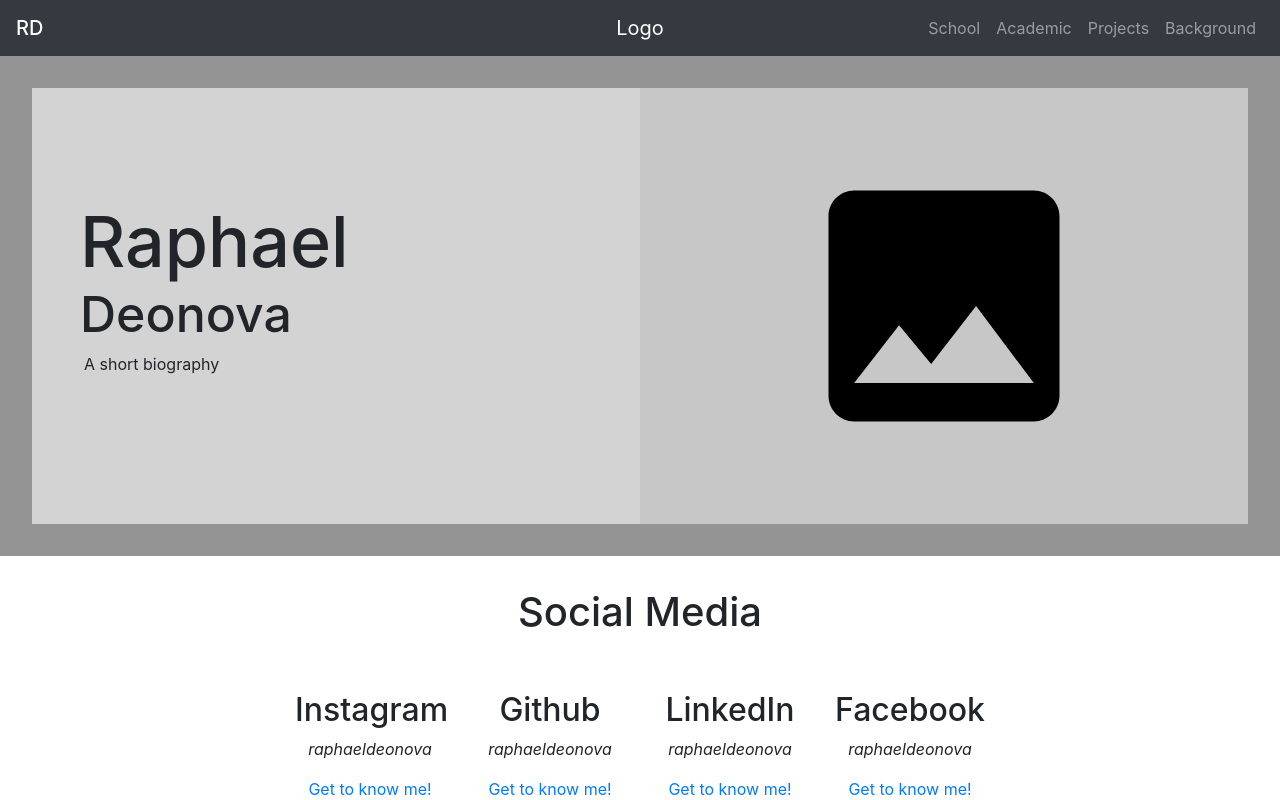
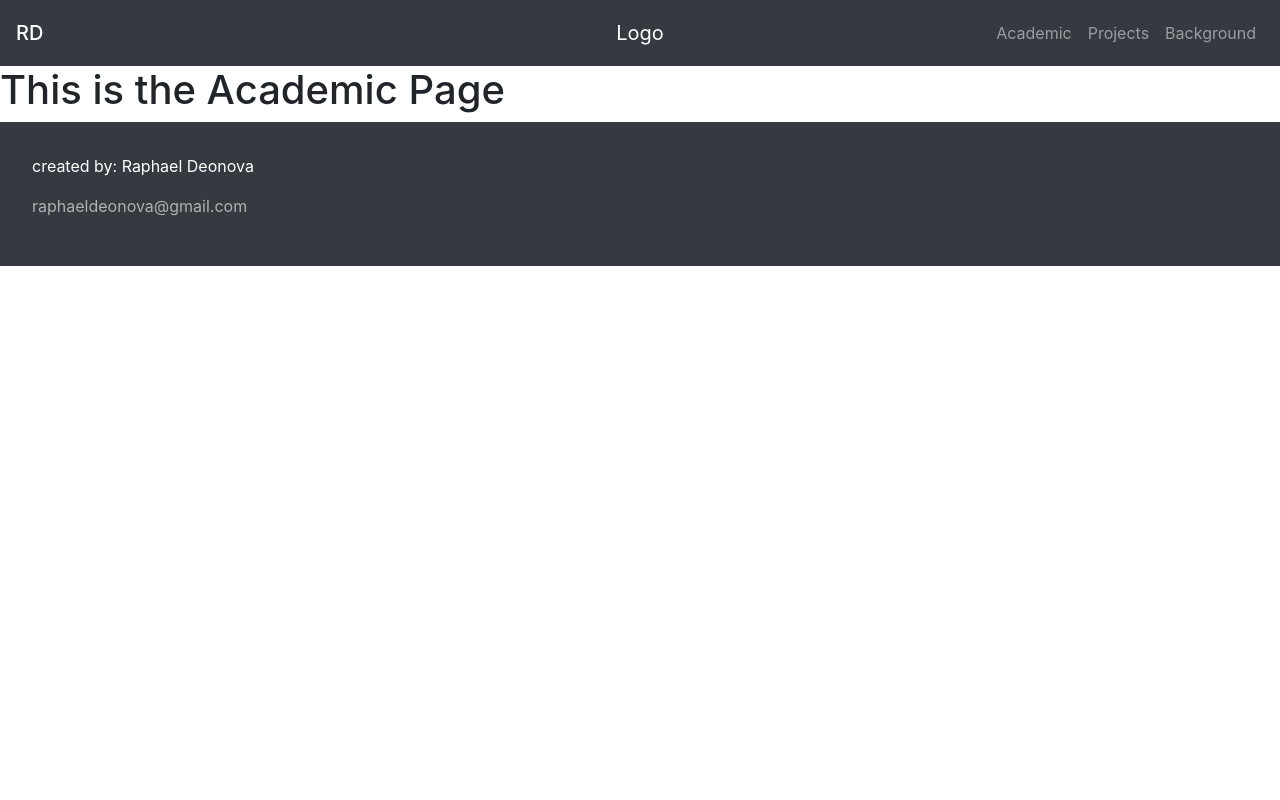
Before and after one commit to raphaeldeonova/Personal_Website, a React (Create React App) app: page /academic in a window 1280 px wide. Shown: the top 800 px of the page. Built offline with nearby package versions, Linux system fonts and the light colour scheme.

Commit message:
Configured base routes using reac-router-dom

```diff
--- a/package.json
+++ b/package.json
@@ -9,6 +9,7 @@
     "fs": "0.0.1-security",
     "react": "^16.13.1",
     "react-dom": "^16.13.1",
+    "react-router-dom": "^5.2.0",
     "react-scripts": "3.4.3"
   },
   "scripts": {
--- /dev/null
+++ b/src/AcademicPage/AcademicPage.js
@@ -0,0 +1,11 @@
+import React from 'react'
+
+function AcademicPage(){
+    return(
+        <div>
+            <h1>This is the Academic Page</h1>
+        </div>
+    )
+}
+
+export default AcademicPage
--- a/src/App/App.js
+++ b/src/App/App.js
@@ -1,16 +1,14 @@
 import React from 'react';
 import NavBar from '../NavBar/NavBar.js'
-import Cover from '../Cover/Cover.js'
-import ContactList from '../ContactList/ContactList.js'
 import Footer from '../Footer/Footer.js'
+import Routes from './Routes.js'
 import './App.css';
 
 function App() {
   return (
     <div className="App">
       <NavBar />
-      <Cover />
-      <ContactList />
+      <Routes />
       <Footer />
     </div>
   );
--- /dev/null
+++ b/src/App/Routes.js
@@ -0,0 +1,15 @@
+import React from 'react'
+import {Switch, Route} from 'react-router-dom'
+import HomePage from '../HomePage/HomePage.js'
+import AcademicPage from '../AcademicPage/AcademicPage.js'
+
+function Routes(){
+    return(
+        <Switch>
+            <Route exact path='/' component={HomePage} />
+            <Route exact path='/academic' component={AcademicPage} />
+        </Switch>
+    )
+}
+
+export default Routes
--- a/src/Cover/Cover.css
+++ b/src/Cover/Cover.css
@@ -1,6 +1,6 @@
 .CoverContainer{
     display: flex;
-    background-color: rgb(148, 148, 148);
+    background-color: rgb(245, 245, 245);
     padding: 2em;
     height: 500px;
 }
--- /dev/null
+++ b/src/HomePage/HomePage.js
@@ -0,0 +1,14 @@
+import React from 'react'
+import Cover from '../Cover/Cover.js'
+import ContactList from '../ContactList/ContactList.js'
+
+function HomePage(){
+    return(
+        <div>
+            <Cover />
+            <ContactList />
+        </div>
+    )
+}
+
+export default HomePage
--- a/src/NavBar/NavBar.js
+++ b/src/NavBar/NavBar.js
@@ -1,11 +1,14 @@
 import React from 'react';
+import { NavLink } from 'react-router-dom'
+import './NavBar.css'
+
 
 function NavBar() {
     return (
         <div>
             <nav class="navbar navbar-expand-md navbar-dark bg-dark">
                 <div class="navbar-collapse collapse w-100 order-1 order-md-0 dual-collapse2">
-                    <span class="navbar-brand mb-0 h1">RD</span>
+                    <span class="navbar-brand"><NavLink to='/' className="navbar-brand mb-0 h1">RD</NavLink></span>
                 </div>
                 <div class="mx-auto order-0">
                     <a class="navbar-brand mx-auto" href="#">Logo</a>
@@ -16,10 +19,7 @@ function NavBar() {
                 <div class="navbar-collapse collapse w-100 order-3 dual-collapse2">
                     <ul class="navbar-nav ml-auto">
                         <li class="nav-item">
-                            <a class="nav-link" href="#">School</a>
-                        </li>
-                        <li class="nav-item">
-                            <a class="nav-link" href="#">Academic</a>
+                            <NavLink to='/academic' class="nav-link">Academic</NavLink>
                         </li>
                         <li class="nav-item">
                             <a class="nav-link" href="#">Projects</a>
--- a/src/index.js
+++ b/src/index.js
@@ -3,11 +3,12 @@ import ReactDOM from 'react-dom';
 import './index.css';
 import App from './App/App.js';
 import * as serviceWorker from './serviceWorker';
+import {BrowserRouter} from 'react-router-dom'
 
 ReactDOM.render(
-  <React.StrictMode>
+  <BrowserRouter>
     <App />
-  </React.StrictMode>,
+  </BrowserRouter>,
   document.getElementById('root')
 );
 
```
Also changed, not shown: src/NavBar/NavBar.css (added), 1 other file (tests, documents, lock files or other folders).
